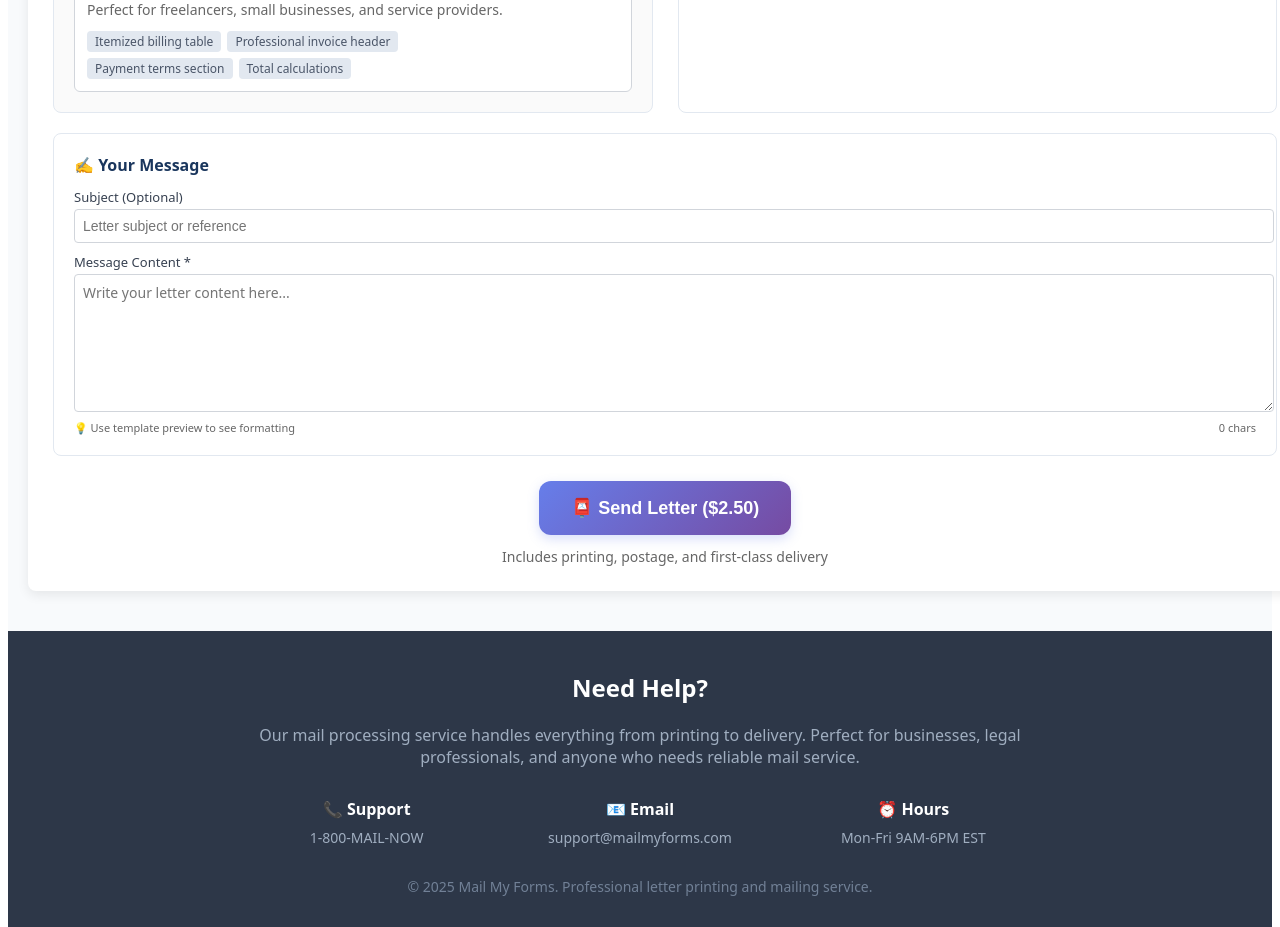
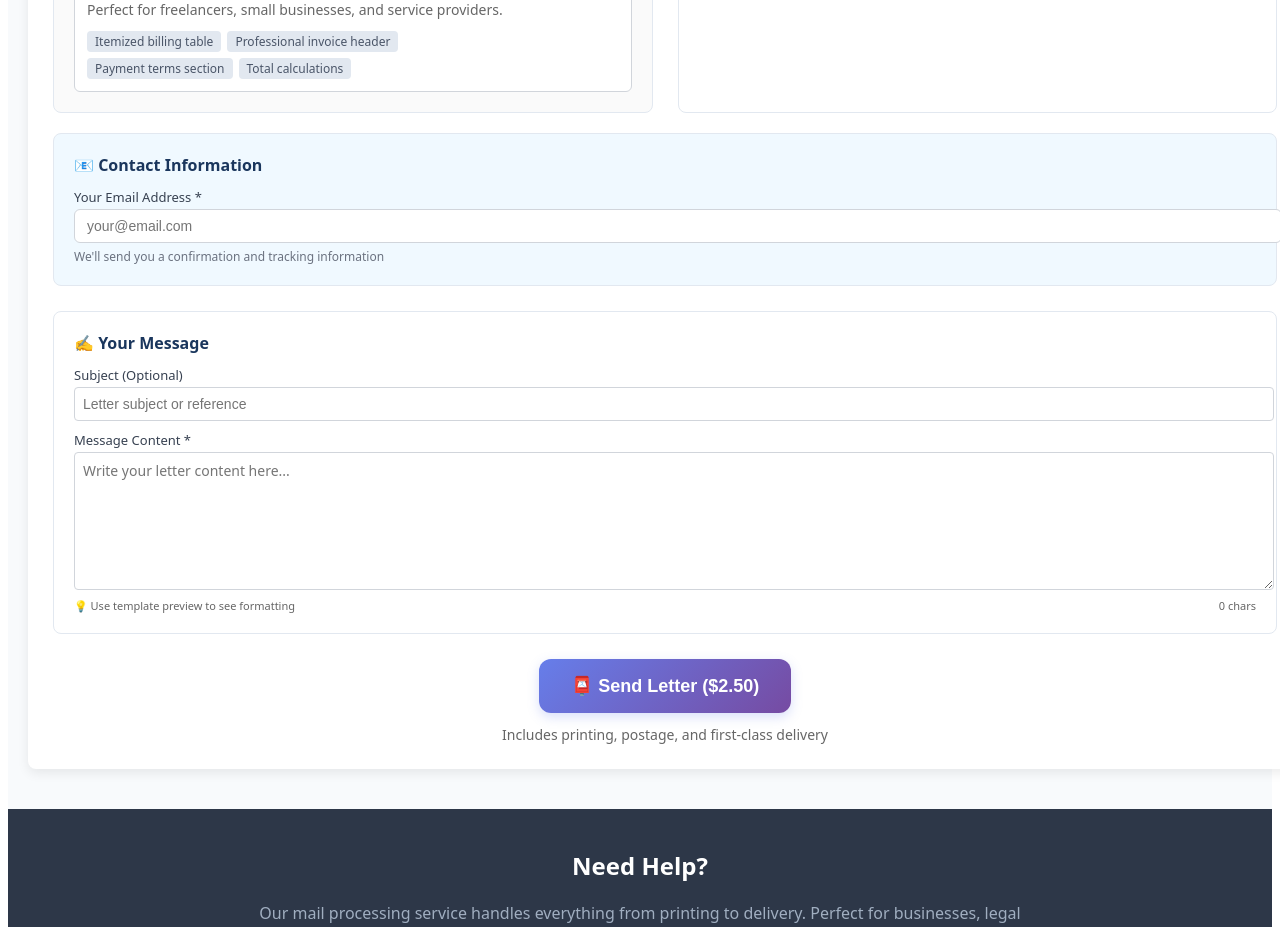
Before and after one commit to ryanoZphoto/digitalmailletter, a React (Vite) app in the folder web/: page / in a window 1280 px wide. Shown: the part 1360-2287 px from the top of the page. Built offline with nearby package versions, Linux system fonts and the light colour scheme.

Commit message:
Fix confirmation system: add email collection, fix success redirect, improve webhook

```diff
--- a/web/src/App.tsx
+++ b/web/src/App.tsx
@@ -31,6 +31,7 @@ export default function App() {
   const [templateId, setTemplateId] = React.useState('tpl-default');
   const [messageContent, setMessageContent] = React.useState('');
   const [subject, setSubject] = React.useState('');
+  const [customerEmail, setCustomerEmail] = React.useState('');
   const [result, setResult] = React.useState('');
   const [isSubmitting, setIsSubmitting] = React.useState(false);
   const [showPreview, setShowPreview] = React.useState(false);
@@ -40,6 +41,13 @@ export default function App() {
     e.preventDefault();
     setIsSubmitting(true);
     setResult('');
+
+    // Validate email
+    if (!customerEmail || !customerEmail.includes('@')) {
+      setResult('error: Please enter a valid email address');
+      setIsSubmitting(false);
+      return;
+    }
     try {
       const sender = {
         name: senderName,
@@ -64,7 +72,7 @@ export default function App() {
       // Prepare the body content with proper HTML formatting
       const bodyContent = messageContent.replace(/\n/g, '<br />');
 
-      const payload = { sender, recipient, templateId, serviceLevel: 'first_class', body: bodyContent, subject: subject || undefined };
+      const payload = { sender, recipient, templateId, serviceLevel: 'first_class', body: bodyContent, subject: subject || undefined, customerEmail };
       const res = await fetch('/api/checkout', { method: 'POST', headers: { 'Content-Type': 'application/json' }, body: JSON.stringify({ payload }) });
       const data = await res.json();
       if (!res.ok || !data.url) throw new Error(data.error || 'Failed to start checkout');
@@ -734,6 +742,50 @@ Thank you for your time and consideration. I look forward to hearing from you so
                 </div>
               </div>
 
+              {/* Customer Email Section */}
+              <div style={{
+                marginBottom: '25px',
+                padding: '20px',
+                border: '1px solid #e2e8f0',
+                borderRadius: '8px',
+                backgroundColor: '#f0f9ff'
+              }}>
+                <h3 style={{
+                  margin: '0 0 12px 0',
+                  fontSize: '16px',
+                  fontWeight: '600',
+                  color: '#1a365d',
+                  display: 'flex',
+                  alignItems: 'center',
+                  gap: '6px'
+                }}>
+                  📧 Contact Information
+                </h3>
+
+                <div>
+                  <label style={{ display: 'block', marginBottom: '3px', fontWeight: '500', color: '#374151', fontSize: '13px' }}>
+                    Your Email Address *
+                  </label>
+                  <input
+                    type="email"
+                    value={customerEmail}
+                    onChange={(e) => setCustomerEmail(e.target.value)}
+                    placeholder="your@email.com"
+                    required
+                    style={{
+                      width: '100%',
+                      padding: '8px 12px',
+                      border: '1px solid #d1d5db',
+                      borderRadius: '6px',
+                      fontSize: '14px'
+                    }}
+                  />
+                  <p style={{ margin: '5px 0 0 0', fontSize: '12px', color: '#6b7280' }}>
+                    We'll send you a confirmation and tracking information
+                  </p>
+                </div>
+              </div>
+
               {/* Message Content Section - Compact */}
               <div style={{
                 marginBottom: '25px',
```
Also changed, not shown: 1 other file (tests, documents, lock files or other folders).
